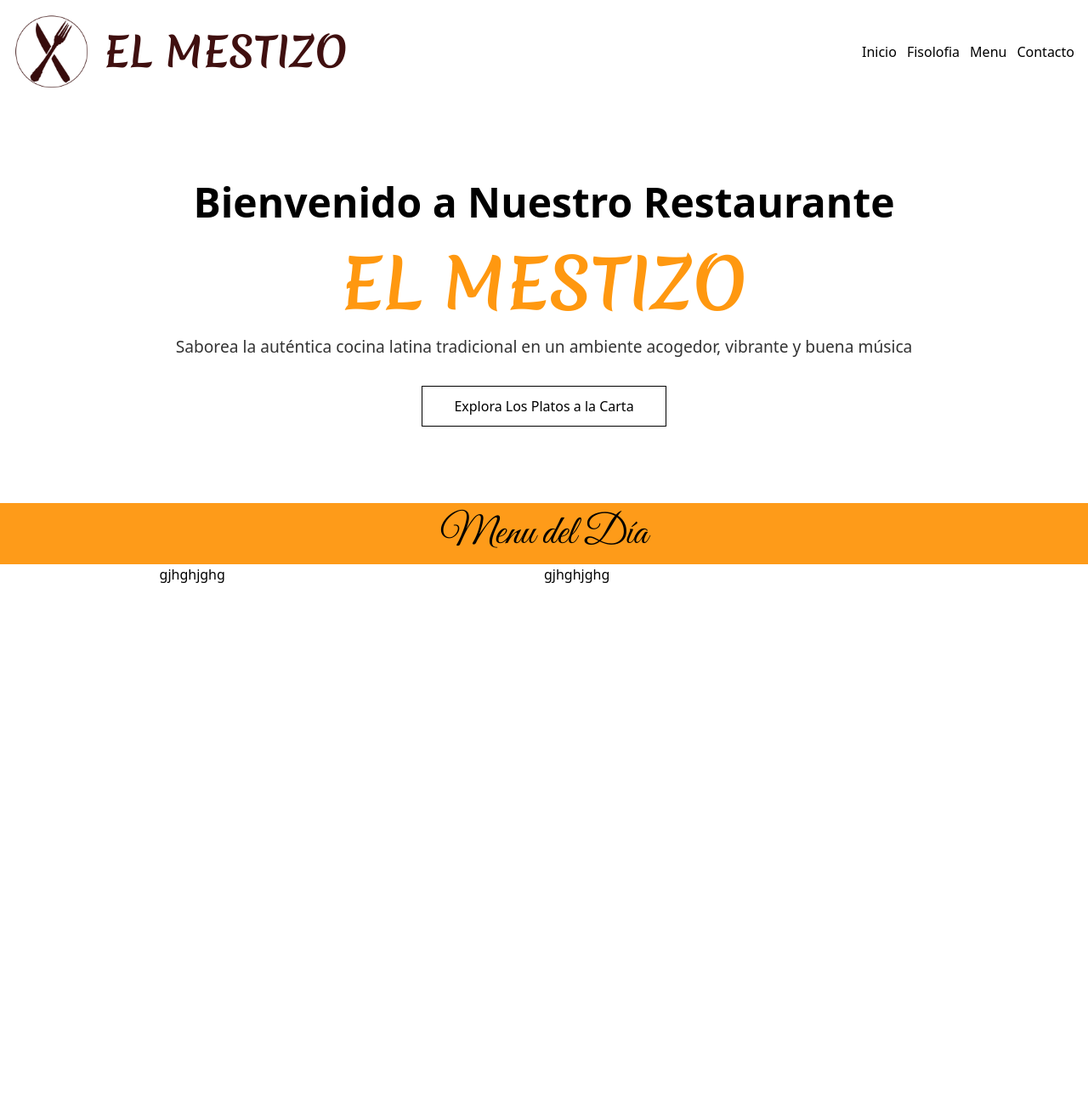
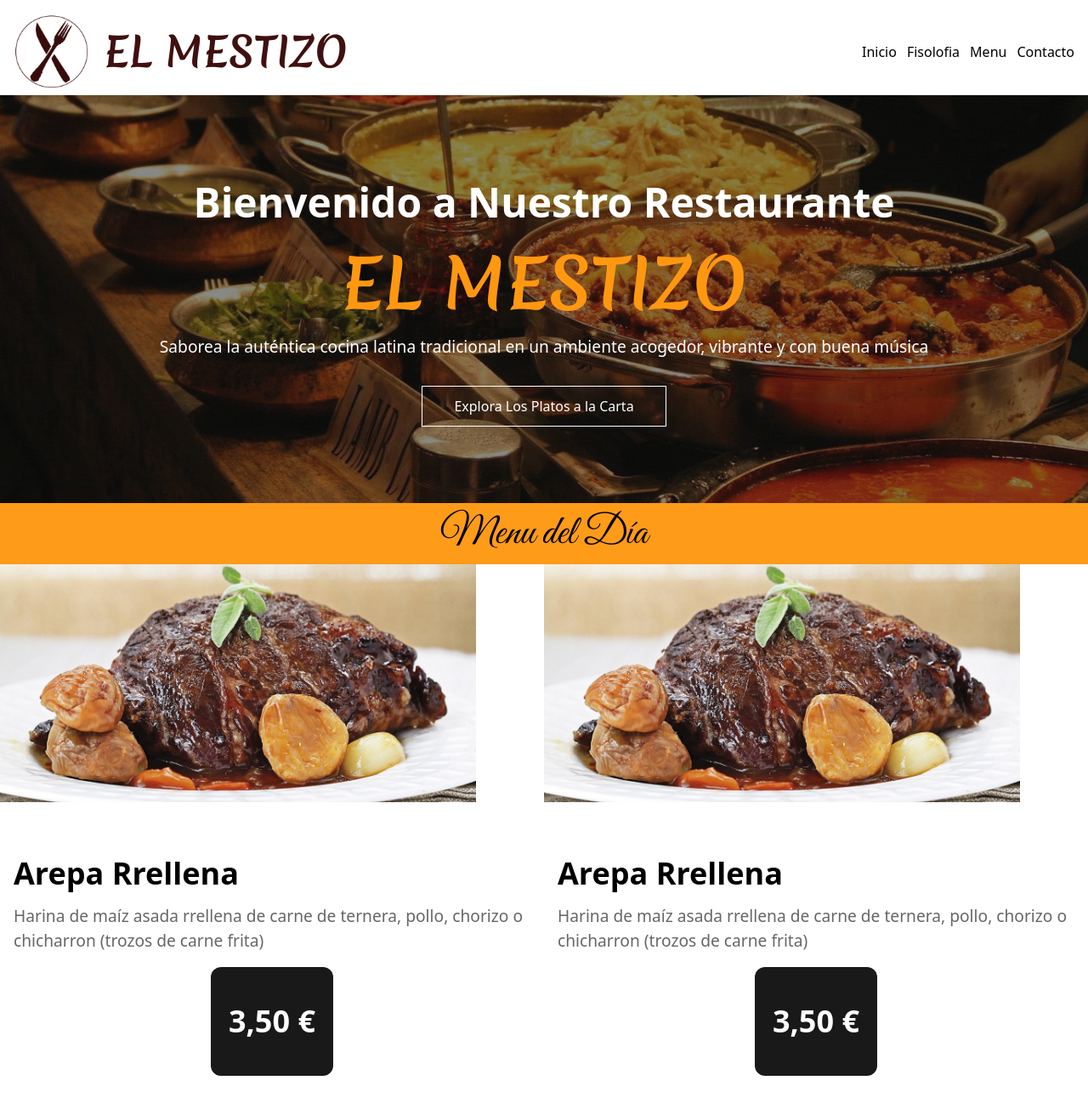
Before and after one commit to lel20/RestauranteElMestizo, a React (Vite) app: page / in a window 1280 px wide. Shown: the whole page at 85% size. Before the commit the page ends 912 px from the top, so only its background shows below. Built offline with nearby package versions, Linux system fonts and the light colour scheme.

Commit message:
platos a la carta

```diff
--- a/src/components/CardMenus.tsx
+++ b/src/components/CardMenus.tsx
@@ -1,5 +1,22 @@
-export const CardMenus=()=>{
-  return(
-  <div>gjhghjghg</div>
-  )
-}
+import Carne from "../assets/carne.png";
+export const CardMenus = () => {
+  return (
+    <div className="w-full flex flex-col gap-4">
+      <img className="w-[35rem] h-auto" src={Carne} alt="" />
+      <div className="w-full my-8">
+        <div className="w-full flex flex-col px-4 my-4 gap-y-4">
+          <h2 className="text-4xl font-semibold">Arepa Rrellena</h2>
+          <p className=" text-black/60 text-[1.2rem] font-medium">
+            Harina de maíz asada rrellena de carne de ternera, pollo, chorizo o
+            chicharron (trozos de carne frita)
+          </p>
+        </div>
+        <div className="w-full flex flex-col justify-center items-center gap-4">
+          <h1 className="flex justify-center items-center rounded-xl bg-black/90 text-white w-[9rem] h-[8rem] text-4xl font-bold">
+            3,50 €
+          </h1>
+        </div>
+      </div>
+    </div>
+  );
+};
--- a/src/pages/EstilosCSS/HomePage.css
+++ b/src/pages/EstilosCSS/HomePage.css
@@ -1,8 +1,13 @@
 .principal-Home{
-  height: 100vh;
+
   width: 100%;
 }
 .section1-Home{
+ position: relative;
+ background-image: url('../../assets/Fondo.jpg');
+ background-repeat: no-repeat;
+ background-position: center;
+ background-size: cover;
  display: flex;
  flex-direction: column;
  justify-content: center;
@@ -10,9 +15,23 @@
  padding: 2rem;
  min-height: 30rem;
 }
+.section1-Home::before {
+  content: '';
+  position: absolute;
+  top: 0;
+  left: 0;
+  width: 100%;
+  min-height: 100%;
+  background-color: rgba(20, 20, 20, 0.5); /* Ajusta el valor de opacidad según lo necesites */
+}
+.contenedor-Home{
+  position: relative;
+  color: white;
+}
 .title1-Home{
   font-size: 1.5rem;
   font-weight: 600;
+
 }
 .title2-Home{
   font-family: "Merienda", cursive;
@@ -22,16 +41,18 @@
 }
 .description-Home{
   font-size: 1.2rem;
-  color: rgb(51, 51, 51);
+
 }
 .boton-Home{
+  position: relative;
   width: 100%;
   margin-top: 2rem;
-  border: 1px solid rgb(0, 0, 0);
+  border: 1px solid rgb(255, 255, 255);
   height: 3rem;
   display: flex;
   justify-content: center;
   align-items: center;
+  color: white;
 }
 /* Section 2 */
 .section2-Home{
--- /dev/null
+++ b/src/pages/EstilosCSS/Menu.css
@@ -0,0 +1,10 @@
+.Menu-H2 {
+  display: flex;
+  justify-content: center;
+  align-items: center;
+  font-size: 3rem;
+  font-family: "Great Vibes", cursive;
+  background-color: rgb(254, 155, 25);
+  height: 4.5rem;
+  margin-bottom:2rem ;
+}
--- a/src/pages/HomePage.tsx
+++ b/src/pages/HomePage.tsx
@@ -6,7 +6,7 @@ export const HomePage = () => {
   return (
     <div className="principal-Home">
       <section className="section1-Home">
-        <div className="w-full">
+        <div className="contenedor-Home">
           <h2 className="title1-Home md:text-[3rem] md:text-center">
             Bienvenido a Nuestro Restaurante
           </h2>
@@ -15,7 +15,7 @@ export const HomePage = () => {
           </h1>
           <p className="description-Home md:text-center">
             Saborea la auténtica cocina latina tradicional en un ambiente
-            acogedor, vibrante y buena música
+            acogedor, vibrante y con buena música
           </p>
         </div>
         <Link className="boton-Home md:w-[18rem]" to="/menu">
@@ -30,8 +30,6 @@ export const HomePage = () => {
           <CardMenus />
           <div></div>
         </div>
-
-
       </section>
     </div>
   );
--- a/src/pages/Menu.tsx
+++ b/src/pages/Menu.tsx
@@ -1,5 +1,102 @@
-export const Menu=()=>{
-  return(
-    <h1>menu</h1>
-  )
-}
+import { CardMenus } from "../components/CardMenus";
+import "./EstilosCSS/Menu.css";
+export const Menu = () => {
+  return (
+
+      <div className="container mx-auto">
+        <h2 className="Menu-H2">Entrantes</h2>
+        <div className=" w-full grid grid-cols-13 gap-4">
+          <CardMenus />
+          <CardMenus />
+          <CardMenus />
+          <CardMenus />
+          <CardMenus />
+          <CardMenus />
+          <CardMenus />
+          <CardMenus />
+          <CardMenus />
+          <CardMenus />
+          <CardMenus />
+          <CardMenus />
+          <CardMenus />
+          <CardMenus />
+          <CardMenus />
+          <CardMenus />
+          <CardMenus />
+          <CardMenus />
+          <CardMenus />
+          <CardMenus />
+          <CardMenus />
+        </div>
+        <h2 className="Menu-H2">Caldos y Sopas</h2>
+        <div className=" w-full grid grid-cols-13 gap-4">
+          <CardMenus />
+          <CardMenus />
+          <CardMenus />
+          <CardMenus />
+          <CardMenus />
+          <CardMenus />
+          <CardMenus />
+          <CardMenus />
+          <CardMenus />
+          <CardMenus />
+          <CardMenus />
+          <CardMenus />
+          <CardMenus />
+          <CardMenus />
+          <CardMenus />
+          <CardMenus />
+          <CardMenus />
+        </div>
+        <h2 className="Menu-H2">Ensaladas</h2>
+        <div className=" w-full grid grid-cols-13 gap-4">
+          <CardMenus />
+          <CardMenus />
+        </div>
+        <h2 className="Menu-H2">Platos Típicos</h2>
+        <div className=" w-full grid grid-cols-13 gap-4">
+          <CardMenus />
+          <CardMenus />
+          <CardMenus />
+          <CardMenus />
+          <CardMenus />
+          <CardMenus />
+          <CardMenus />
+          <CardMenus />
+          <CardMenus />
+          <CardMenus />
+          <CardMenus />
+          <CardMenus />
+          <CardMenus />
+          <CardMenus />
+          <CardMenus />
+          <CardMenus />
+          <CardMenus />
+          <CardMenus />
+          <CardMenus />
+          <CardMenus />
+          <CardMenus />
+          <CardMenus />
+          <CardMenus />
+          <CardMenus />
+          <CardMenus />
+          <CardMenus />
+          <CardMenus />
+          <CardMenus />
+          <CardMenus />
+          <CardMenus />
+          <CardMenus />
+          <CardMenus />
+          <CardMenus />
+          <CardMenus />
+          <CardMenus />
+          <CardMenus />
+          <CardMenus />
+          <CardMenus />
+          <CardMenus />
+          <CardMenus />
+        </div>
+      </div>
+
+  );
+};
--- a/tailwind.config.js
+++ b/tailwind.config.js
@@ -5,7 +5,11 @@ export default {
     "./src/**/*.{js,ts,jsx,tsx}",
   ],
   theme: {
-    extend: {},
+    extend: {
+      gridTemplateColumns:{
+         '13': 'repeat(auto-fit, minmax(350px, 1fr))'
+      }
+    },
   },
   plugins: [],
 }
```
Also changed, not shown: src/assets/Fondo.jpg (added), src/assets/carne.png (added), src/components/Estilos/CarMenu.css (added).
